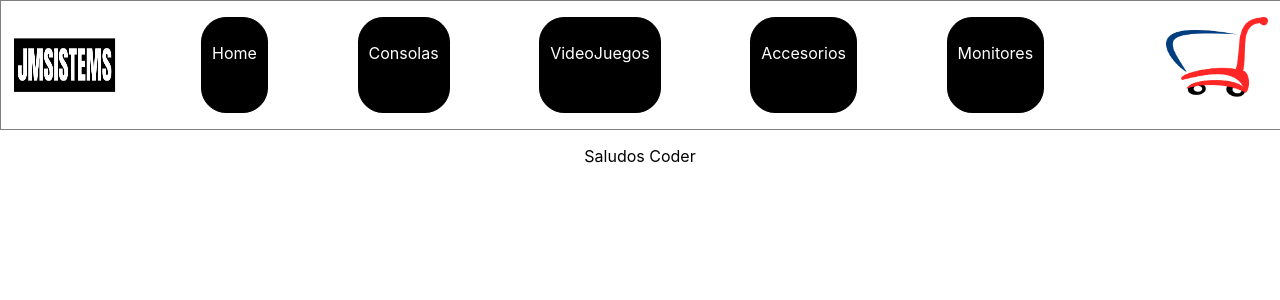
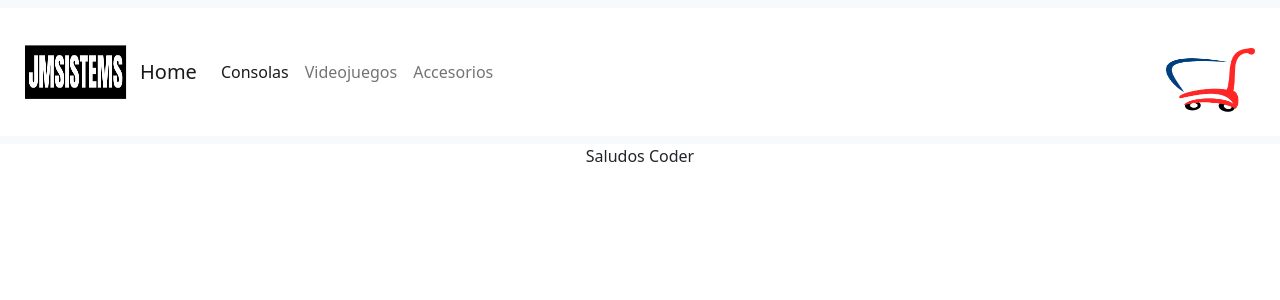
Before and after one commit to JonathanLopezagu/ReactApp-Ecommerce, a React (Create React App) app: page / in a window 1280 px wide. Shown: the top 300 px of the page. Built offline with nearby package versions, Linux system fonts and the light colour scheme.

Commit message:
Barra nav con bootstrap

```diff
--- a/package.json
+++ b/package.json
@@ -6,7 +6,9 @@
     "@testing-library/jest-dom": "^5.16.4",
     "@testing-library/react": "^13.3.0",
     "@testing-library/user-event": "^13.5.0",
+    "bootstrap": "^5.1.3",
     "react": "^18.2.0",
+    "react-bootstrap": "^2.4.0",
     "react-dom": "^18.2.0",
     "react-scripts": "5.0.1",
     "web-vitals": "^2.1.4"
--- a/src/App.jsx
+++ b/src/App.jsx
@@ -1,6 +1,8 @@
 import NavBar from './components/NavBar/NavBar';
 import ItemListContainer from './components/ItemListContainer/ItemListContainer';
 import './App.css';
+import 'bootstrap/dist/css/bootstrap.min.css';
+
 
 function App() {
   return (
--- a/src/components/NavBar/NavBar.css
+++ b/src/components/NavBar/NavBar.css
@@ -1,28 +1,13 @@
-.barraNav{
+.container-fluid{
     background-color: white;
     display: flex;
     width: 100%;
     height: 16vh;
     justify-content: space-between;
-    border:1px solid gray;
+
 }
 .imgLogo{
     width: 10vw;
     height: 15vh;
     margin: auto 0;
 }
-
-.listaEnlaces{
-    display: flex;
-}
-
-.nav-item{
-    margin-right: 7vw;
-    list-style: none;
-    line-height: 8vh;
-    padding: 3px 10px 3px 10px;
-    border: solid 1px black;
-    background-color: black;
-    color: white;
-    border-radius: 25px;
-}
--- a/src/components/NavBar/NavBar.jsx
+++ b/src/components/NavBar/NavBar.jsx
@@ -5,19 +5,33 @@
 
 const NavBar = () => {
     return (
-        <div className='barraNav'>
-            <img className='imgLogo' src={Logo} alt="logoTienda" />
 
-            <ul className='listaEnlaces'>
-                <li className='nav-item'> Home </li>
-                <li className='nav-item'> Consolas </li>
-                <li className='nav-item'> VideoJuegos </li>
-                <li className='nav-item'> Accesorios </li>
-                <li className='nav-item'> Monitores </li>
-            </ul>
 
-            <CardWidget />
-        </div>
+        <nav className="navbar navbar-expand-lg navbar-light bg-light">
+            <div className="container-fluid">
+                <img className='imgLogo' src={Logo} alt="logoTienda" />
+                <a className="navbar-brand" href=".">Home</a>
+                <button className="navbar-toggler" type="button" data-bs-toggle="collapse" data-bs-target="#navbarNav" aria-controls="navbarNav" aria-expanded="false" aria-label="Toggle navigation">
+                    <span className="navbar-toggler-icon"></span>
+                </button>
+                <div className="collapse navbar-collapse" id="navbarNav">
+                    <ul className="navbar-nav">
+                        <li className="nav-item">
+                            <a className="nav-link active" aria-current="page" href=".">Consolas</a>
+                        </li>
+                        <li className="nav-item">
+                            <a className="nav-link" href=".">Videojuegos</a>
+                        </li>
+                        <li className="nav-item">
+                            <a className="nav-link" href=".">Accesorios</a>
+                        </li>
+                    </ul>
+                </div>
+                <CardWidget />
+            </div>
+        </nav>
+
+
     )
 }
 
```
Also changed, not shown: 1 other file (tests, documents, lock files or other folders).
